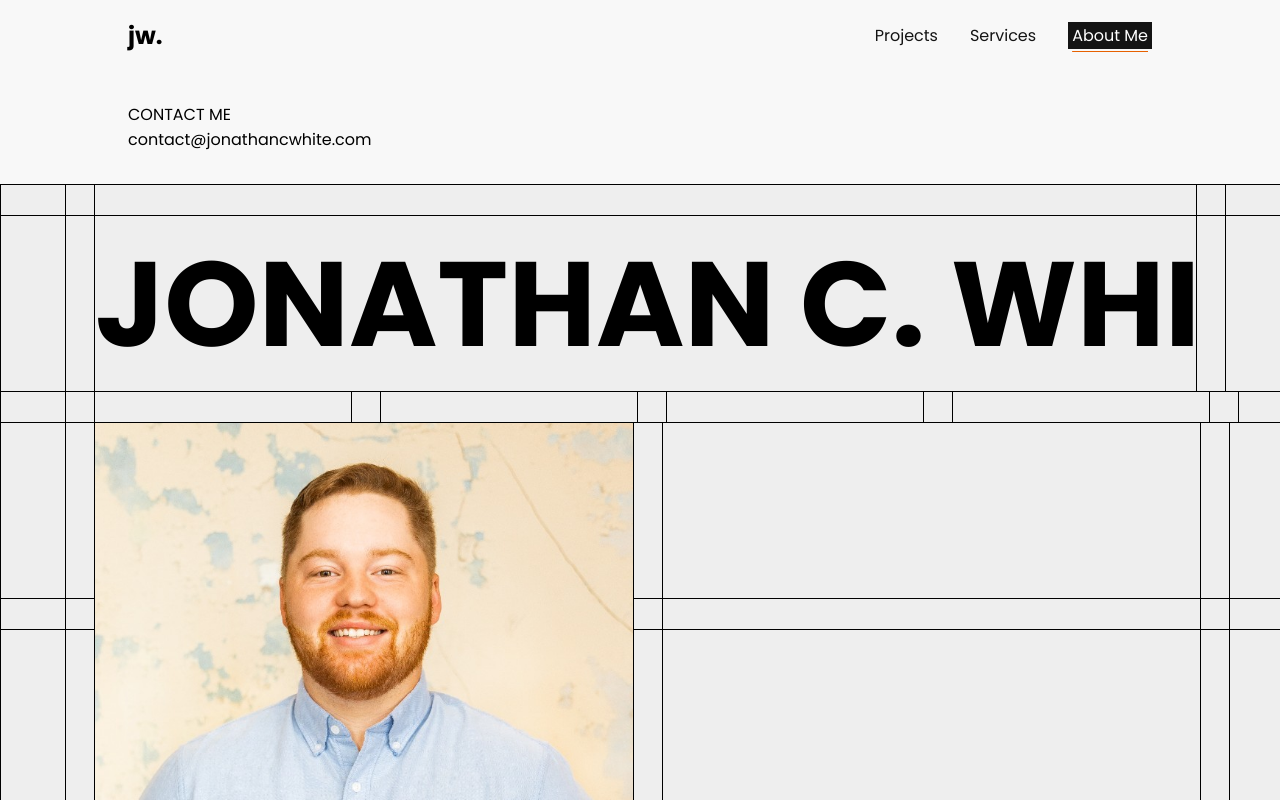
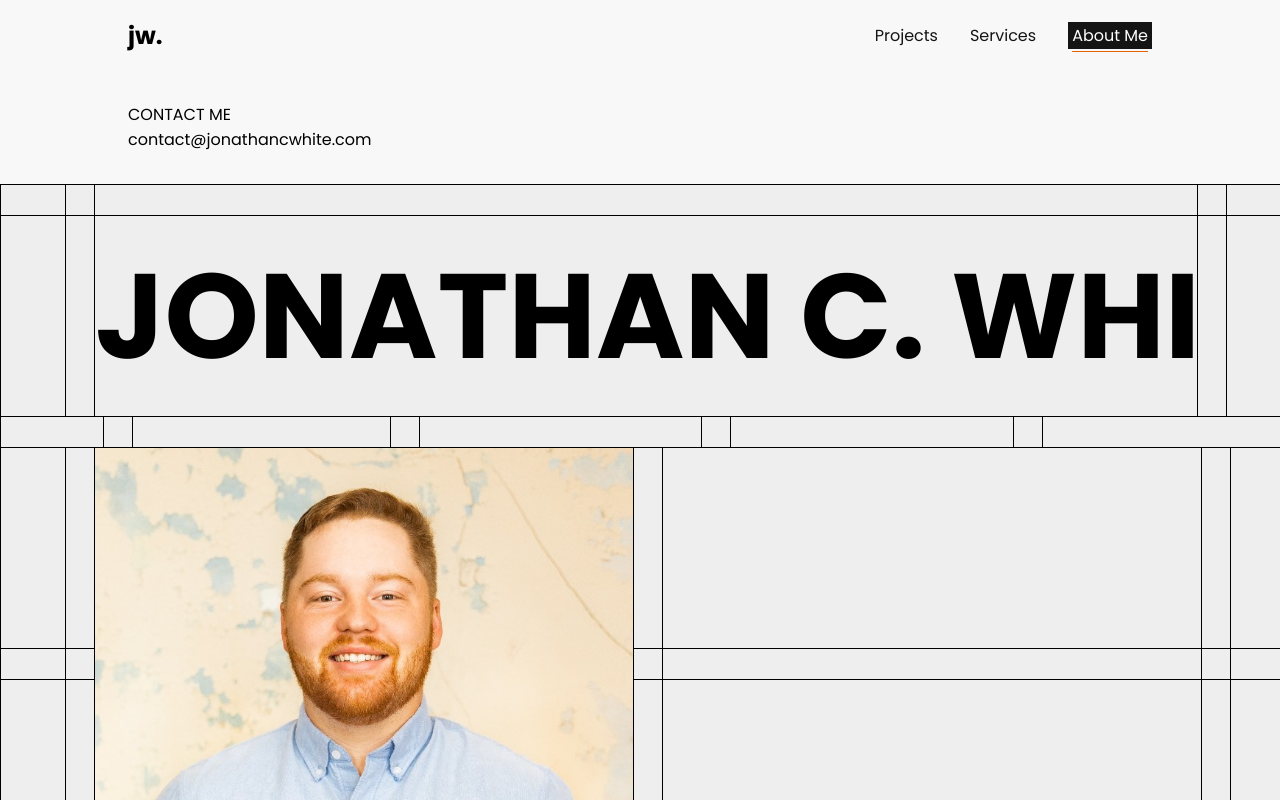
Before and after one commit to jonathancwhite/jcw-portfolio-2023, a Next.js app: page /about in a window 1280 px wide. Shown: the top 800 px of the page. Built offline with nearby package versions, Linux system fonts and the light colour scheme.

Commit message:
updating grid styles

```diff
--- a/src/assets/scss/components/grid.scss
+++ b/src/assets/scss/components/grid.scss
@@ -5,11 +5,13 @@
 	display: grid;
 	background-color: $grid-bg;
 	border-top: 1px solid #000;
+	min-width: 100vw;
 	&__row {
 		display: grid;
-		grid-template-columns: 5% 20% 20% 20% 20% 20% 5%;
+		grid-template-columns: 8% 20% 22% 22% 20% 8%;
 		gap: 30px;
 		height: 100%;
+		min-width: 100vw;
 	}
 }
 
@@ -53,7 +55,7 @@
 }
 
 .row:nth-child(even) {
-	height: 175px;
+	height: 200px;
 }
 
 .filled {
@@ -61,7 +63,7 @@
 	width: 100%;
 	img {
 		max-width: 100%;
-		max-height: 175px;
+		max-height: 200px;
 		object-fit: cover;
 		object-position: top;
 		cursor: pointer;
```
